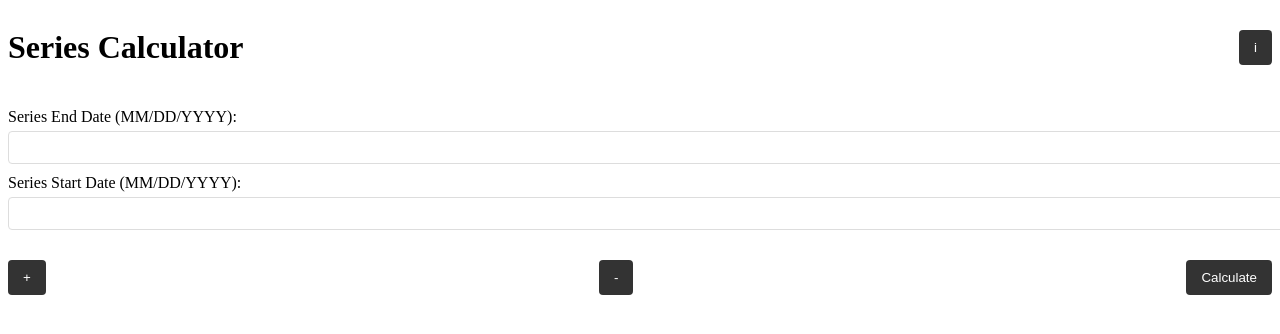
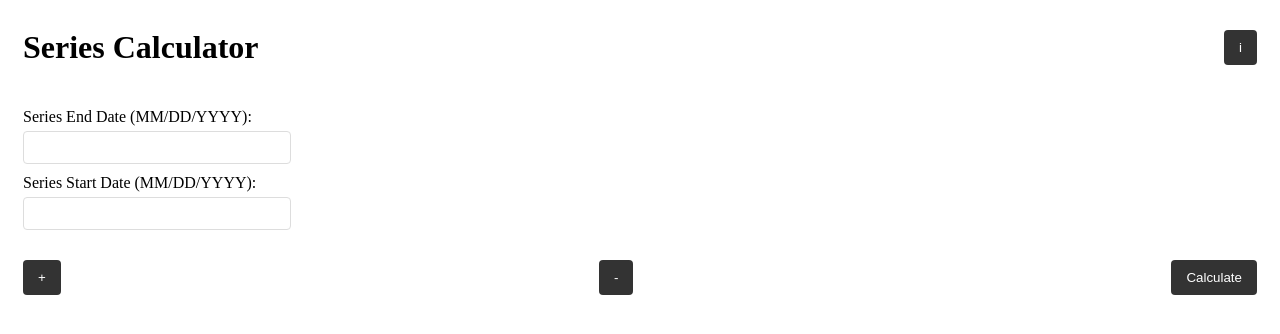
Before and after one commit to KevRSmith/SOC-TIS-Calculator, a plain HTML site: page index.html in a window 1280 px wide. Drawn offline with nearby package versions, Linux system fonts and the light colour scheme.

Commit message:
Update styles.css

```diff
--- a/styles.css
+++ b/styles.css
@@ -1,4 +1,10 @@
-/* Title container adjustments */
+/* Container remains with padding */
+.container {
+    padding-left: 15px;
+    padding-right: 15px;
+}
+
+/* Title container remains the same */
 #title-container {
     display: flex;
     align-items: center;
@@ -17,7 +23,7 @@
     cursor: pointer;
 }
 
-/* Date field labels and inputs */
+/* Date field labels and fixed size inputs */
 .date-field label {
     display: inline-block;
     width: 100%;
@@ -26,7 +32,7 @@
 }
 
 input[type="text"] {
-    width: 100%;
+    width: 250px;  /* Fixed width for input fields */
     padding: 8px;
     border: 1px solid #ddd;
     border-radius: 4px;
```
